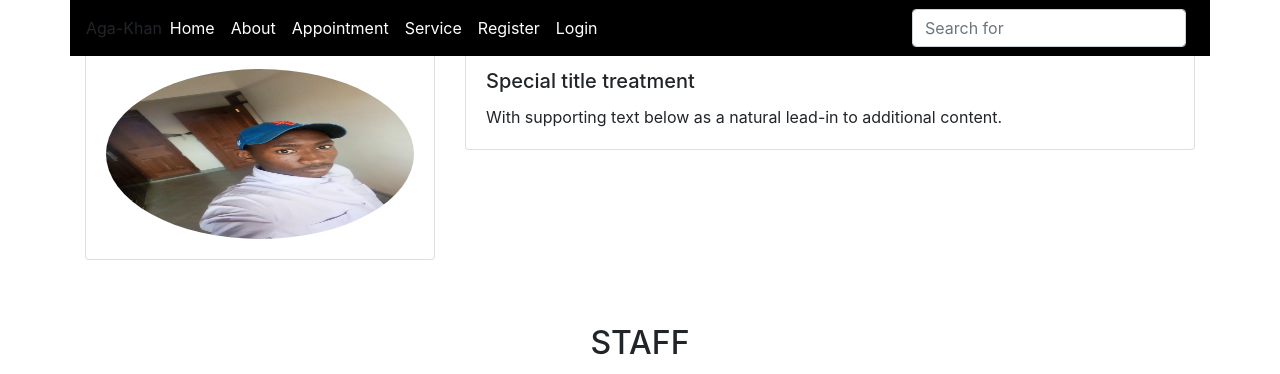
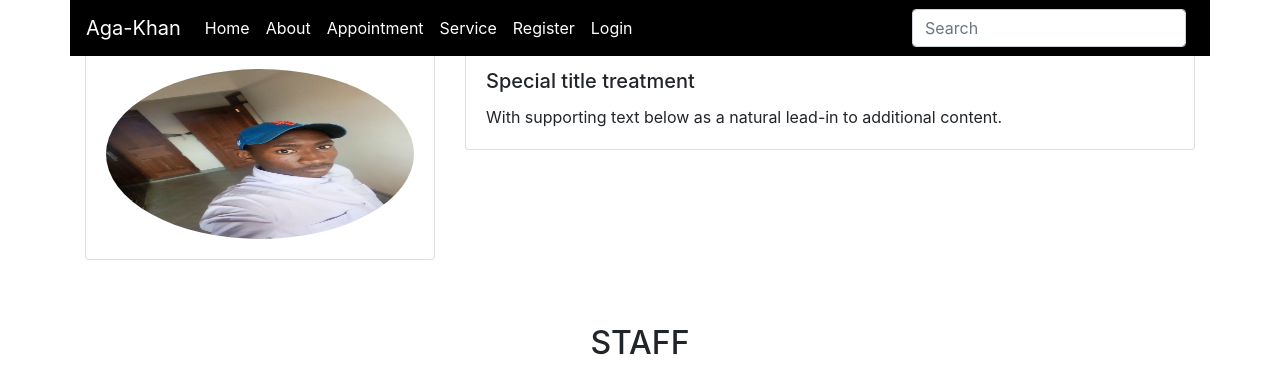
Before and after one commit to benstarke/Aga-Khan1, a Django app: page /about/ in a window 1280 px wide. Shown: the top 374 px of the page. Run offline with Django 3.2, Linux system fonts and the light colour scheme; some libraries are stand-ins or nearby versions.

Commit message:
commit changes

```diff
--- a/hospital/templates/hospital/navbar.html
+++ b/hospital/templates/hospital/navbar.html
@@ -1,7 +1,7 @@
 
 {% block content %}
 
-<nav class="container navbar  navbar-expand-lg fixed-top navbar-dark scrolling-navbar>
+<nav class="container navbar  navbar-expand-lg fixed-top navbar-dark scrolling-navbar">
 	<a class="navbar-brand waves-effect text-blue" href="{% url 'index' %}" target="_blank">Aga-Khan</a>
 	<button class="navbar-toggler" type="button" data-toggle="collapse" data-target="#navbarSupportedContent"
 	aria-controls="navbarSupportedContent" aria-expanded="false" aria-label="Toggle navigation">
@@ -39,8 +39,13 @@
 			  </li>
 			{% endif %}
 		</ul>
-	  <form class="form-inline my-2 my-lg-0 action="{% url 'search_results' %}" method="get">
+	  <!--<form class="form-inline my-2 my-lg-0 action="{% url 'search_results' %}" method="get">
 		<input class="form-control mr-sm-2 " type="search" placeholder="Search for" aria-label="Search" name="q">
+	  </form>-->
+	  <form class="form-inline" action="{% url 'search_results' %}" method="get">
+		<div class="md-form my-0">
+		  <input name="q" class="form-control mr-sm-2" type="text" placeholder="Search" aria-label="Search">
+		</div>
 	  </form>
 	</div>
   </nav>
```
